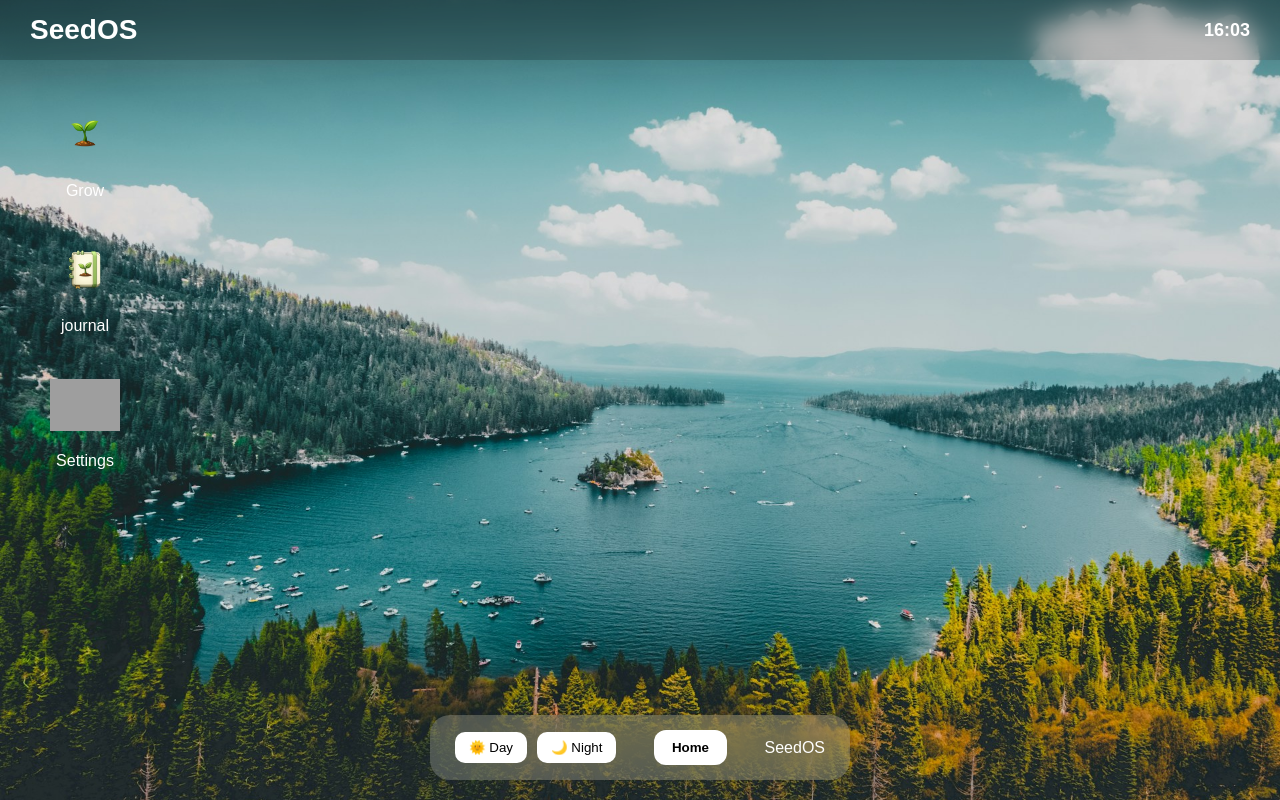
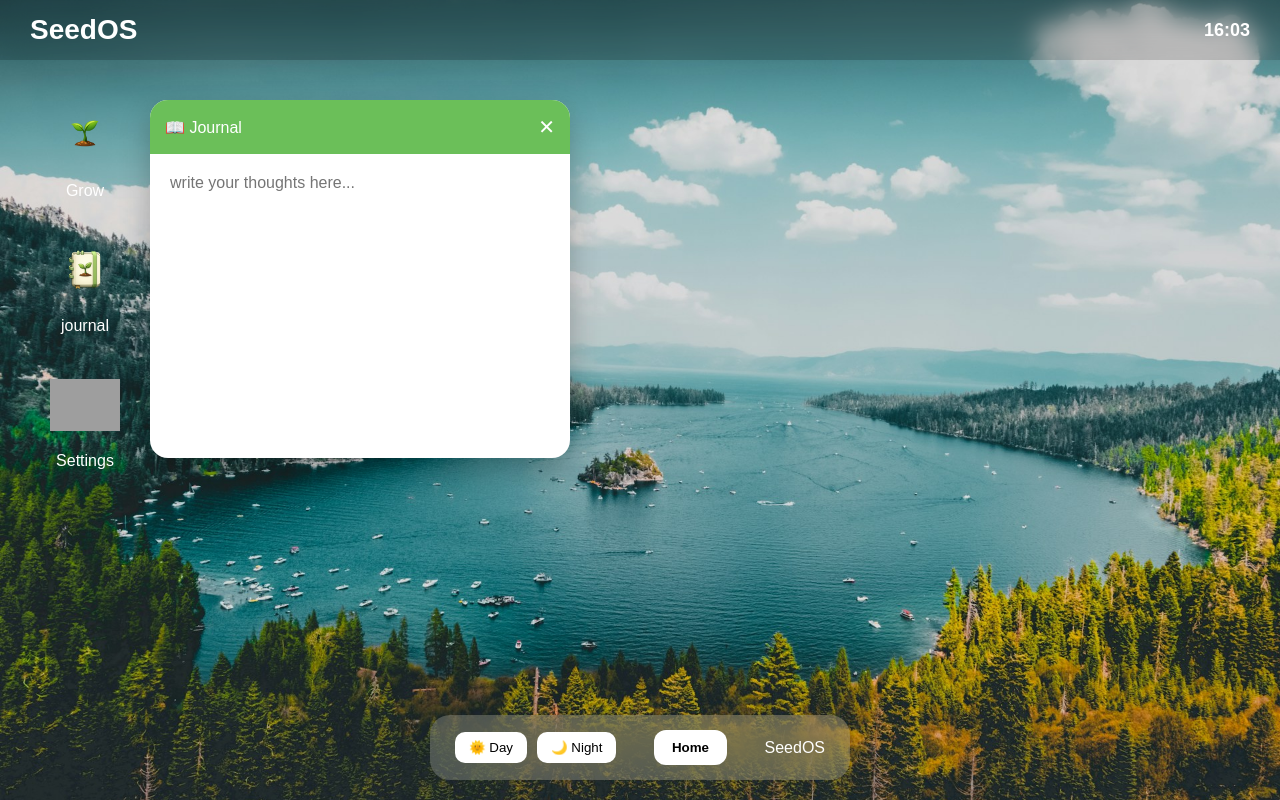
Before and after one commit to RaphelReji/Seedos, a plain HTML site: page index.html in a window 1280 px wide. Both pictures are taken after a click on the element "journal". Drawn offline with Linux system fonts and the light colour scheme; grey boxes are pictures that could not be loaded.

Commit message:
SECOND ONE

```diff
--- a/index.html
+++ b/index.html
@@ -40,7 +40,7 @@
             <p>Grow</p>
         </div>
 
-        <div class="icon">
+        <div class="icon" id="journal-icon">
             <img src="assets/icons/journal.png" alt="journal">
             <P>journal</P>
         </div>
@@ -65,6 +65,21 @@
         </div>
 
       </div>
+
+      <diV class="window" id="journal-window">
+        <div class="window-header">
+            <span>📖 Journal</span>
+            <button id="close-journal">✕</button>
+        </div>
+
+        <div class="window-body">
+
+            <textarea id="journal-text"
+            placeholder="write your thoughts here..."></textarea>
+
+        </div>
+
+    </div>
       <footer class="dock">
         <div class="theme-buttons">
             <button id="day-btn">🌞 Day</button>
--- a/script.js
+++ b/script.js
@@ -68,3 +68,37 @@ closeGrow.addEventListener("click",()=>{
     growWindow.style.display="none";
 
 });
+
+
+
+const journalIcon = document.getElementById("journal-icon");
+
+const journalWindow = document.getElementById("journal-window");
+
+const closeJournal = document.getElementById("close-journal");
+
+const journalText = document.getElementById("journal-text");
+
+journalIcon.addEventListener("click",()=>{
+
+    journalWindow.style.display="block";
+
+});
+
+closeJournal.addEventListener("click",()=>{
+
+    journalWindow.style.display="none";
+
+});
+
+// Load saved note
+
+journalText.value = localStorage.getItem("journal") || "";
+
+// Save while typing
+
+journalText.addEventListener("input",()=>{
+
+    localStorage.setItem("journal",journalText.value);
+
+});
--- a/style.css
+++ b/style.css
@@ -267,3 +267,23 @@ body{
     background:#DDF0D7;
 
 }
+
+
+textarea{
+
+    width: 100%;
+
+    height: 260px;
+
+    border: none;
+
+    outline: none;
+
+    resize: none;
+
+    font-size: 16px;
+
+    font-family: Arial,sans-serif;
+
+    background: transparent;
+}
```
